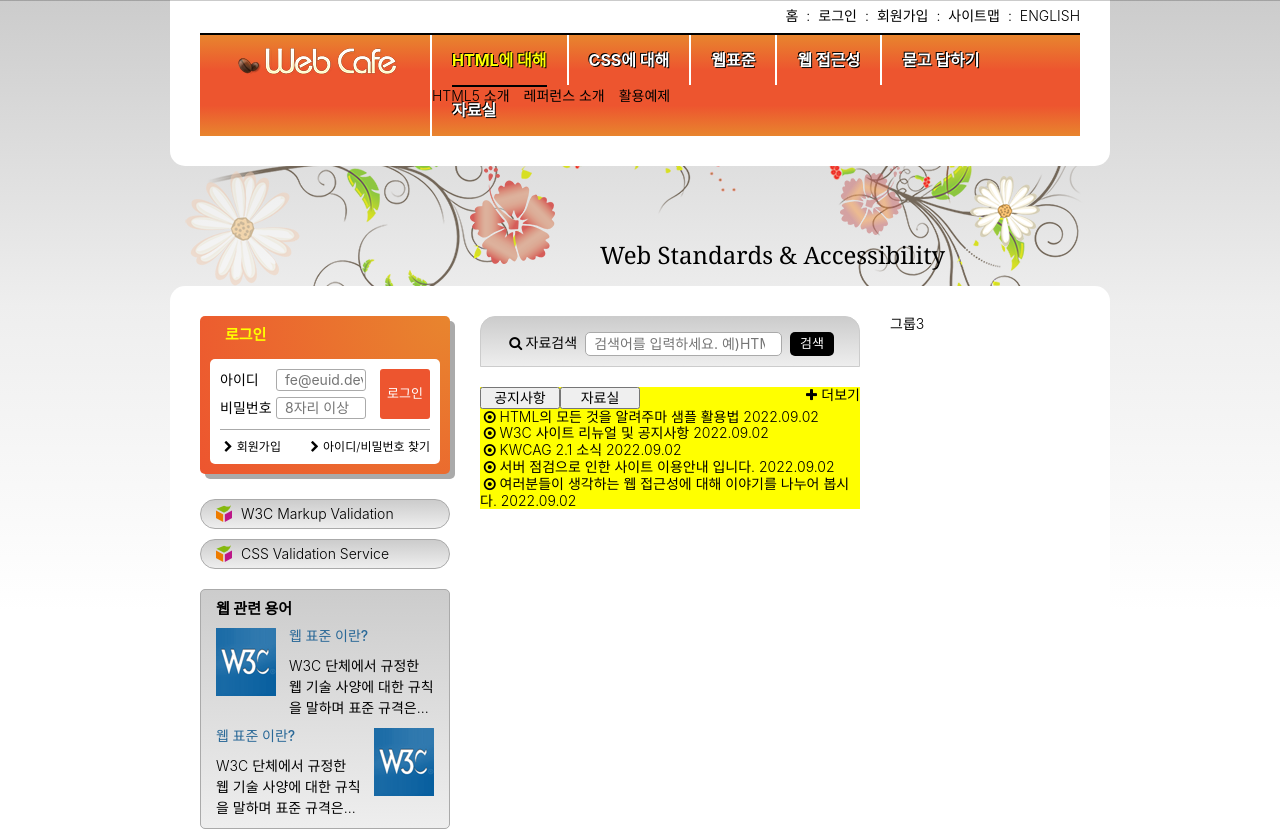
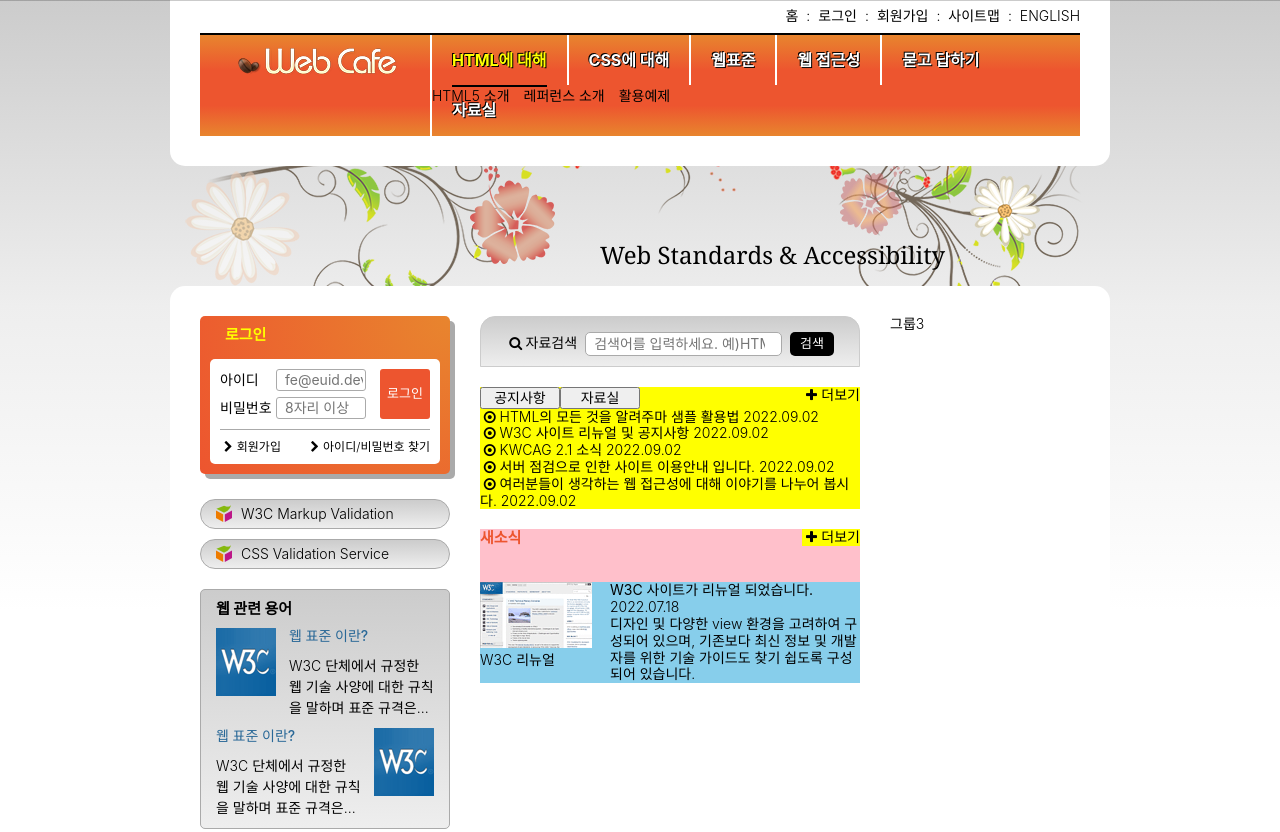
Before and after one commit to seulbinim/webcafe, a plain HTML site: page index.html in a window 1280 px wide. Shown: the top 832 px of the page. Drawn offline with nearby package versions, Linux system fonts and the light colour scheme; a web font is replaced by a local one.

Commit message:
position을 활용한 새소식 레이아웃

```diff
--- a/index.html
+++ b/index.html
@@ -280,6 +280,25 @@
           <a href="/" class="icon-plus more board-more archive-more" title="자료실" aria-labelledby="archiveTitle">더보기</a>
 
       </div>
+      <section class="news">
+        <h2 class="news-title">새소식</h2>
+        <a href="/" class="news-link">
+          <article class="news-item">
+            <h3 class="news-item-title">W3C 사이트가 리뉴얼 되었습니다.</h3>
+            <time class="news-item-date" datetime="2022-07-18T16:19:23">2022.07.18</time>
+            <p class="news-item-brief">
+              디자인 및 다양한 view 환경을 고려하여 구성되어 있으며,
+              기존보다 최신 정보 및 개발자를 위한 기술 가이드도
+              찾기 쉽도록 구성되어 있습니다.
+            </p>
+            <figure class="news-item-thumbnail">
+              <img src="assets/news.gif" alt="W3C 사이트가 HTML5 발표 후 새롭게 리뉴얼 된 모습" />
+              <figcaption>W3C 리뉴얼</figcaption>
+            </figure>
+          </article>
+        </a>
+        <a href="/" class="icon-plus news-more more" title="새소식">더보기</a>
+      </section>
     </div>
     <div class="group group3">그룹3</div>
   </main>
--- a/styles/main.css
+++ b/styles/main.css
@@ -595,6 +595,7 @@ fieldset{
   background: yellow;
   display: grid;
   grid-template-columns: 80px 80px 1fr;
+  margin-bottom: 20px;
 
   .notice-tab{
     grid-area: 1/1/2/2;
@@ -619,6 +620,41 @@ fieldset{
 
 }
 
+/* 새소식 */
+.news{
+  background: pink;
+  position: relative;
+
+  .news-title{
+    color: var(--orange200);
+    font-size: 1.5rem;
+    font-weight: 700;
+  }
+
+  .news-link{
+    display: block;
+
+    .news-item{
+      position: relative;
+      margin-top: 35px;
+      padding-left: 130px;
+      background: skyblue;
+
+      .news-item-thumbnail{
+        position: absolute;
+        top: 0;
+        left: 0;
+      }
+    }
+  }
+
+  .news-more{
+    background: yellow;
+    position: absolute;
+    top: 0;
+    right: 0;
+  }
+}
 
 /* 슬로건 */
 .slogan{
```
